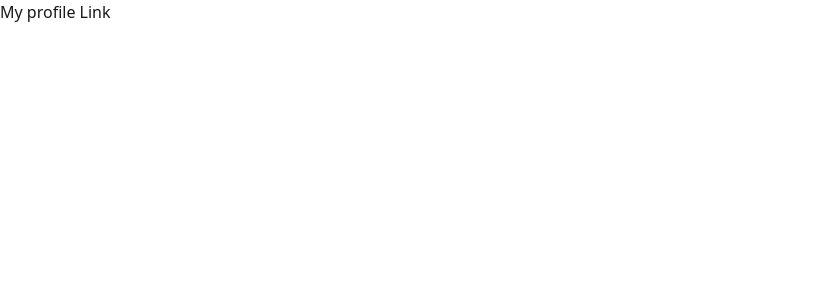
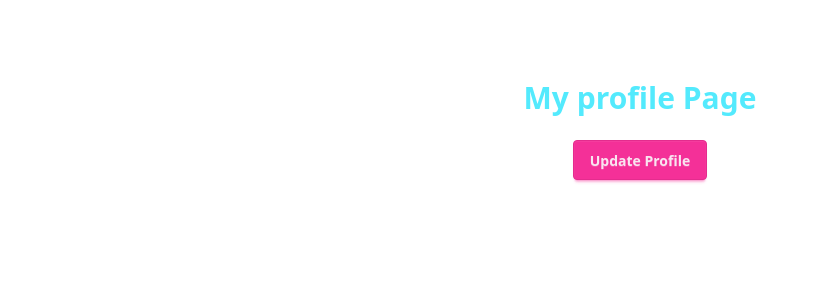
Before and after one commit to NazmulHasan-web/Game-Library-Website, a React (Vite) app: page /profile in a window 1280 px wide. Shown: the top 300 px of the page, without its empty margins (0-818 px from the left). Built offline with nearby package versions, Linux system fonts and the light colour scheme; no server answers.

Commit message:
forget password and my profile page functionality has been added

```diff
--- a/src/Route/Route.jsx
+++ b/src/Route/Route.jsx
@@ -11,32 +11,33 @@ import Details from "../assets/components/Details";
 import PrivateRoute from "../provider/PrivateRoute";
 import Loading from "../assets/pages/Loading";
 import ForgetPassword from "../assets/pages/ForgetPassword";
+import UpdateProfile from "../assets/components/UpdateProfile";
 
  const router=createBrowserRouter([
     {
         path:"/",
-       Component:HomeLayout,
+       element:<HomeLayout></HomeLayout>,
         loader:()=>fetch("/gamesData.json"),
         hydrateFallbackElement:<Loading></Loading>,
 
         children:[
             {
                 index:true,
-                Component:Home,
+                element:<Home></Home>,
                 loader:()=>fetch("/gamesData.json"),
                 hydrateFallbackElement:<Loading></Loading>,
             },
 
             {
                 path:"games",
-                Component:Games,
+                element:<Games></Games>,
                 loader:()=>fetch("/gamesData.json"),
                 hydrateFallbackElement:<Loading></Loading>,
 
             },
             {
                 path:"*",
-                Component:Error
+                element:<Error></Error>
             },
         ]
     },
@@ -46,11 +47,11 @@ import ForgetPassword from "../assets/pages/ForgetPassword";
         children:[
             {
                 path:"/auth/login",
-                Component:Login,
+                element:<Login></Login>
             },
             {
                 path:"/auth/register",
-                Component:Register,
+                element:<Register></Register>
             }
 
         ]
@@ -58,11 +59,15 @@ import ForgetPassword from "../assets/pages/ForgetPassword";
 
      {
          path:"/profile",
-          Component:Profile,
+          element:<Profile></Profile>
       },
       {
-                path:"/forget-password",
-                Component:ForgetPassword,
+        path:"/forget/password",
+        element:<ForgetPassword></ForgetPassword>
+     },
+     {
+        path:"/update/profile",
+        element:<UpdateProfile></UpdateProfile>
      },
     {
         path:"/games-details/:id",
--- a/src/assets/components/Navbar.jsx
+++ b/src/assets/components/Navbar.jsx
@@ -19,7 +19,7 @@ const Navbar = () => {
     const links=<>
 
     <li><NavLink to="/">Home</NavLink></li>
-    <li><NavLink to="/profile">My Profile</NavLink></li>
+    {/* <li><NavLink to="/profile">My Profile</NavLink></li> */}
     <li><NavLink to="/games">All Games Apps</NavLink></li>
 
 
--- a/src/assets/components/Profile.jsx
+++ b/src/assets/components/Profile.jsx
@@ -1,9 +1,30 @@
-import React from 'react';
+import React, { use } from 'react';
+import { useNavigate } from 'react-router';
+import { authContext } from '../../provider/AuthProvider';
 
 const Profile = () => {
+    const {user}=use(authContext)
+    const navigate=useNavigate();
+
+    const handleUpdate=()=>{
+        console.log("update")
+        navigate("/update/profile")
+    }
     return (
-        <div>
-            <h2>My profile Link</h2>
+        <div className='w-11/12 mx-auto'>
+           <div className='flex flex-col items-center justify-center mt-20'>
+                 <h2 className='text-3xl font-semibold text-cyan-300'>My profile Page</h2>
+                 <br />
+                 {
+                    user ?
+                    <div className='flex  flex-col items-center justify-center p-5 gap-3'>
+                        <img className='w-12 rounded-2xl' src={user.photoURL} alt="" />
+                        <p>Name:{user.displayName} </p>
+                    </div>:
+                    " "
+                 }
+                 <button onClick={handleUpdate} className='btn btn-secondary'>Update Profile</button>
+           </div>
         </div>
     );
 };
--- /dev/null
+++ b/src/assets/components/UpdateProfile.jsx
@@ -0,0 +1,28 @@
+import React, { use } from 'react';
+import { authContext } from '../../provider/AuthProvider';
+
+const UpdateProfile = () => {
+    const {user}=use(authContext)
+    const prefilledName=user.displayName;
+    const prefilledUrl=user.photoURL;
+    console.log(prefilledName,prefilledUrl)
+    return (
+        <div className='w-11/12 mx-auto flex justify-center'>
+            <div className='mt-20 flex flex-col justify-center bg-gray-200 p-10 rounded-xl shadow-xl'>
+                <h2 className='text-3xl font-medium mb-5'>Update User Information</h2>
+                <label className="label">Name</label>
+                <br />
+                <input type="text" className="input" name='name' defaultValue={prefilledName} placeholder="Name" required />
+                {/* Photo URL */}
+                <br />
+                <label className="label">Photo URL</label>
+                <br />
+                <input type="text" className="input" name='photo' defaultValue={prefilledUrl} placeholder="Photo URL" required />
+                <br />
+                <button className='btn btn-secondary'>Update Information Button</button>
+            </div>
+        </div>
+    );
+};
+
+export default UpdateProfile;
--- a/src/assets/pages/ForgetPassword.jsx
+++ b/src/assets/pages/ForgetPassword.jsx
@@ -1,9 +1,28 @@
 import React from 'react';
+import Navbar from '../components/Navbar';
+import { useLocation } from 'react-router';
 
 const ForgetPassword = () => {
+    const location=useLocation();
+    const prefilledEmail=location.state?.email || "";
+
+    const handleReset=()=>{
+        console.log("reset")
+        window.open ('https://mail.google.com/', '_blank')
+    }
     return (
-        <div>
-            forget password
+        <div className='w-11/12 mx-auto'>
+           <header>
+                <Navbar></Navbar>
+           </header>
+           <main className='mt-20 flex justify-center'>
+                <div className='flex flex-col justify-center text-center w-[400px] bg-gray-200 p-10 rounded-xl'>
+                    <h2 className='mb-5 text-2xl font-medium'>Reset Password</h2>
+                    <input  type="email" className='input w-full' defaultValue={prefilledEmail} placeholder='Email' name="" id="" />
+                    <br />
+                    <button onClick={handleReset} className='btn btn-secondary'>Reset Password</button>
+                </div>
+           </main>
         </div>
     );
 };
--- a/src/assets/pages/Login.jsx
+++ b/src/assets/pages/Login.jsx
@@ -8,7 +8,7 @@ const Login = () => {
     const location=useLocation();
     const navigate=useNavigate();
     const [error,setError]=useState("")
-    console.log(location)
+    // console.log(location)
     const emailRef=useRef();
 
     const handleLogin=(e)=>{
@@ -44,7 +44,7 @@ const Login = () => {
 
     const handleForgot=()=>{
         const email=emailRef.current.value;
-        console.log(email)
+        navigate("/forget/password",{state:{email}});
     }
     return (
         <div className=''>
@@ -63,8 +63,8 @@ const Login = () => {
                                     <input type="email" className="input" ref={emailRef} name='email' placeholder="Email" />
                                     <label className="label">Password</label>
                                     <input type="password" className="input" name='password' placeholder="Password" />
-                                    <div onClick={handleForgot}>
-                                        <a className="link link-hover">Forgot password?</a>
+                                    <div>
+                                        <p onClick={handleForgot} className="link link-hover">Forgot password?</p>
                                         </div>
                                     {error && <p className='text-red-600'>Wrong Password:{error}</p>}
 
--- a/src/assets/pages/Register.jsx
+++ b/src/assets/pages/Register.jsx
@@ -1,6 +1,6 @@
 
 import { Link, useNavigate } from 'react-router';
-import { use, useState } from 'react';
+import { use, useRef, useState } from 'react';
 import { authContext } from '../../provider/AuthProvider';
 
 
@@ -11,6 +11,8 @@ const Register = () => {
     const { createUser, setUser, updateUser,signInWithGoogle } = use(authContext)
     const navigate = useNavigate();
     const [error, setError] = useState("")
+    const nameRef=useRef();
+    const urlRef=useRef();
     const handleRegister = (e) => {
         e.preventDefault();
         const form = e.target;
@@ -18,6 +20,10 @@ const Register = () => {
         const photo = form.photo.value;
         const email = form.email.value;
         const password = form.password.value;
+        // const userName=nameRef.current.value;
+        // const userPhoto=urlRef.current.value;
+
+
         //    Password Validation
         const passwordLength = /^.{6,}$/;
         if (!passwordLength.test(password)) {
@@ -58,6 +64,7 @@ const Register = () => {
 
 
     }
+
     const handleSignInGoogle=()=>{
         signInWithGoogle()
         .then(result=>{
@@ -81,17 +88,17 @@ const Register = () => {
                             <fieldset className="fieldset">
                                 {/* Name */}
                                 <label className="label">Name</label>
-                                <input type="text" className="input" name='name' placeholder="Name" required />
+                                <input type="text" className="input" name='name' ref={nameRef} placeholder="Name" required />
                                 {/* Photo URL */}
                                 <label className="label">Photo URL</label>
-                                <input type="text" className="input" name='photo' placeholder="Photo URL" required />
+                                <input type="text" className="input" name='photo' ref={urlRef} placeholder="Photo URL" required />
                                 {/* Email */}
                                 <label className="label">Email</label>
                                 <input type="email" className="input" name='email' placeholder="Email" required />
                                 {/* Password */}
                                 <label className="label">Password</label>
                                 <input type="password" className="input" name='password' placeholder="Password " required />
-                                <button type='submit' className="btn btn-neutral mt-4">Register</button>
+                                <button  type='submit' className="btn btn-neutral mt-4">Register</button>
                                 {error ? <p className='text-red-600'>{error}</p> : <p className='text-emerald-500'>Account created successfully</p>}
 
                             </fieldset>
```
